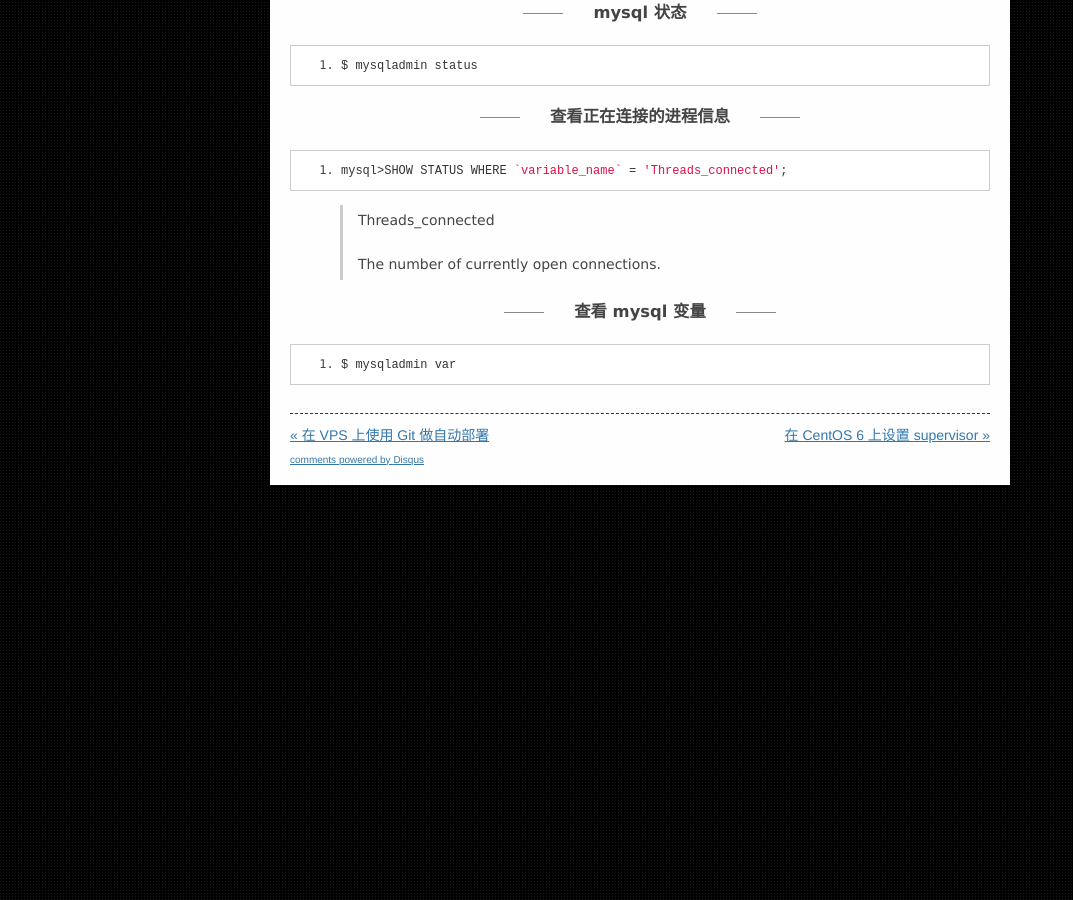
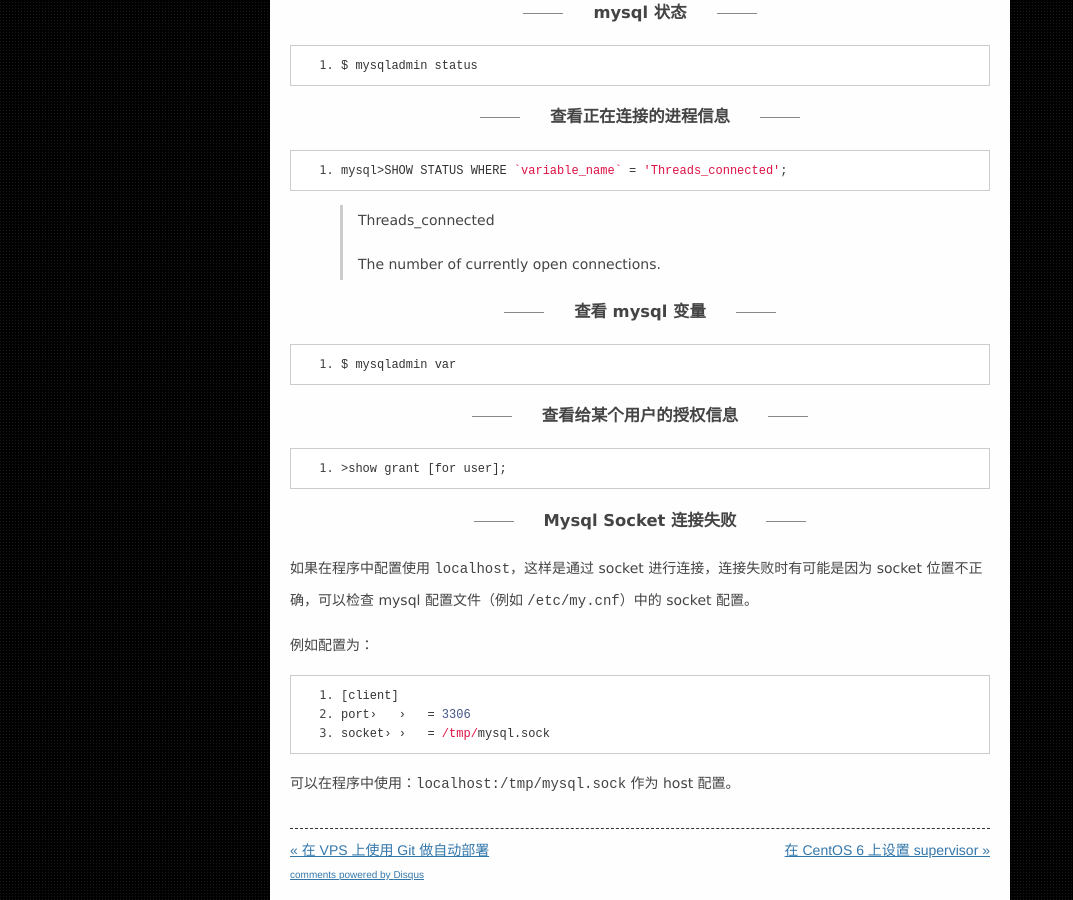
Before and after one commit to osrpt/osrpt.github.com, a Jekyll site: the page built from _posts/2016-01-27-mysql-tips.md, in a window 1280 px wide and 900 px high, scrolled down 1606 px. Shown: the whole window, without its empty margins (0-1073 px from the left). Built offline with Jekyll 4.4.1, drawn with Linux system fonts in a browser that asks for light colours; nearby versions of some CDN libraries; comment, search, counter and statistics services are not loaded.

Commit message:
update mysql tips

````diff
--- a/_posts/2016-01-27-mysql-tips.md
+++ b/_posts/2016-01-27-mysql-tips.md
@@ -85,3 +85,21 @@
 ### 查看 mysql 变量
 
     $ mysqladmin var
+
+### 查看给某个用户的授权信息
+
+    >show grant [for user];
+
+### Mysql Socket 连接失败
+
+如果在程序中配置使用 `localhost`，这样是通过 socket 进行连接，连接失败时有可能是因为 socket 位置不正确，可以检查 mysql 配置文件（例如 `/etc/my.cnf`）中的 socket 配置。
+
+例如配置为：
+
+```
+[client]
+port›   ›   = 3306
+socket› ›   = /tmp/mysql.sock
+```
+
+可以在程序中使用：`localhost:/tmp/mysql.sock` 作为 host 配置。
````
